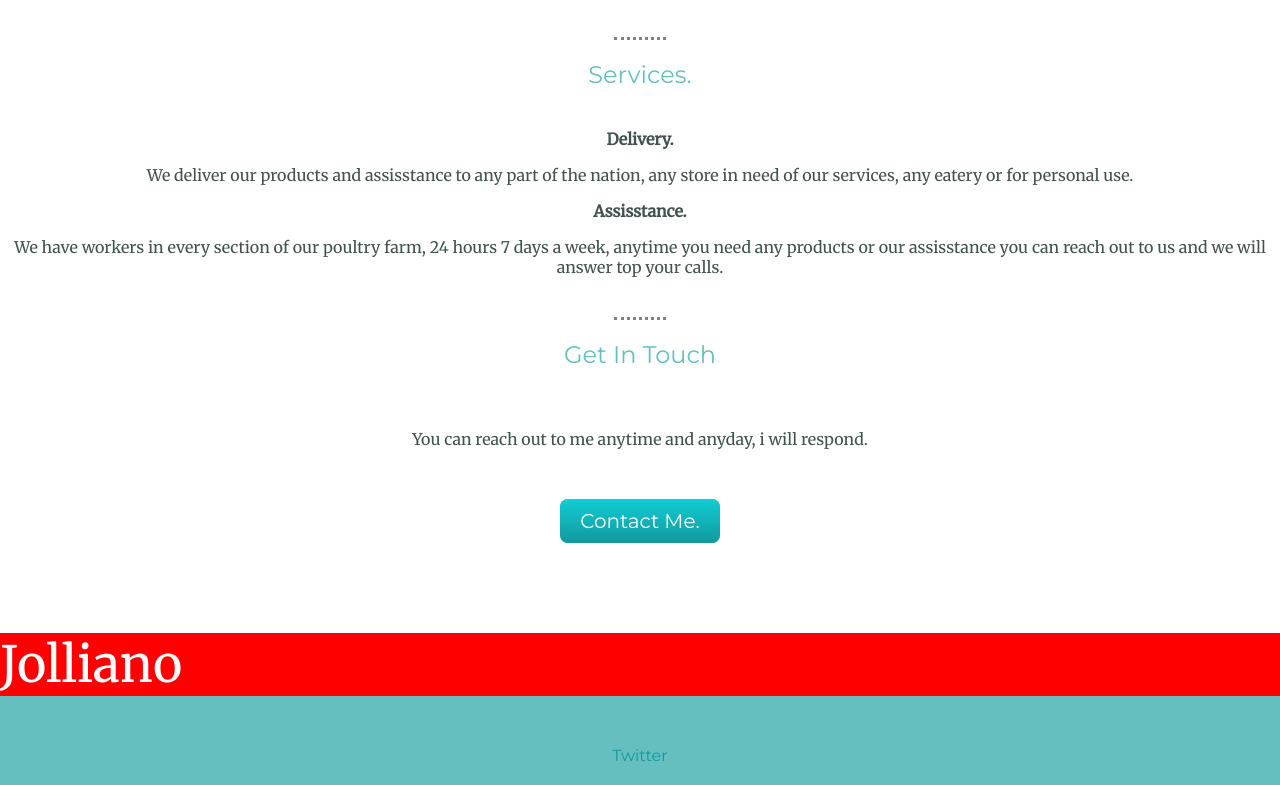
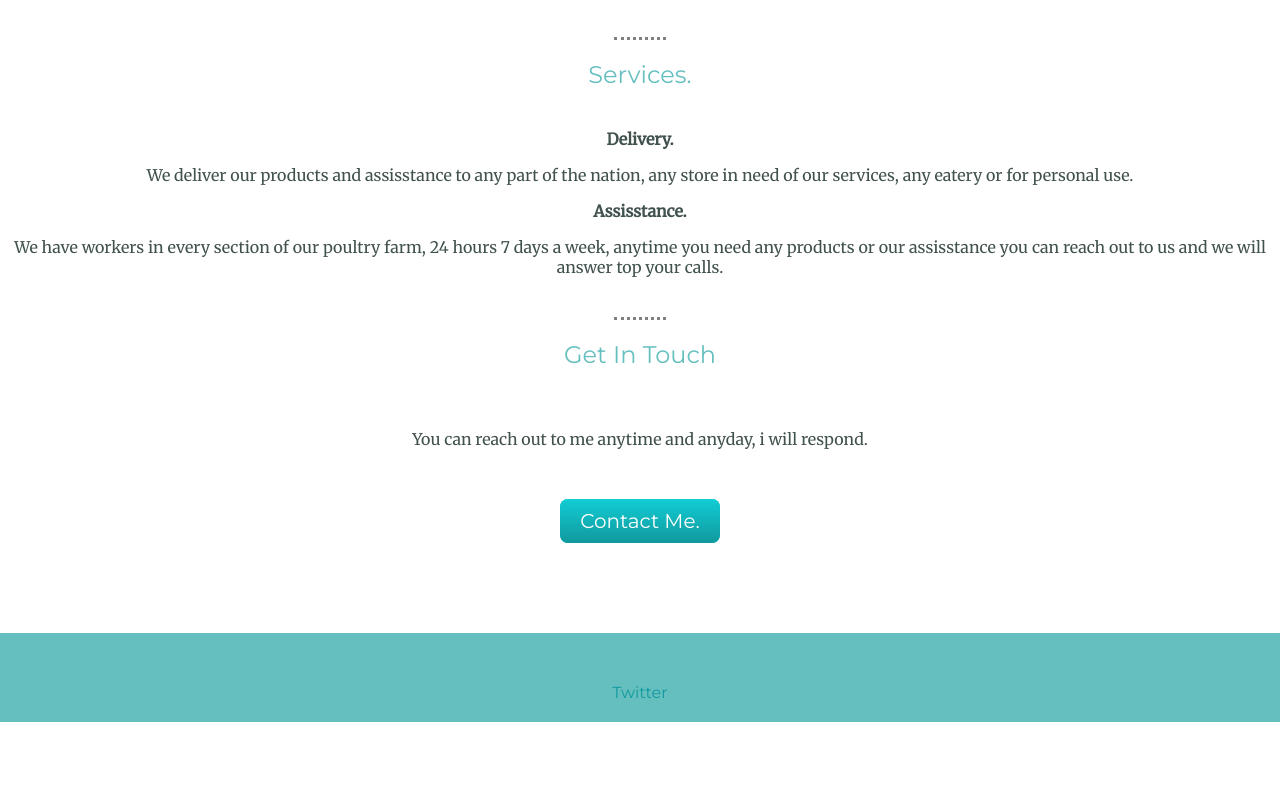
Before and after one commit to Jordan2920/portfolio, a plain HTML site: page index.html in a window 1280 px wide. Shown: the part 1376-2161 px from the top of the page. After the commit the page ends 2098 px from the top, so only its background shows below. Drawn offline with Linux system fonts and the light colour scheme.

Commit message:
Update index.html

```diff
--- a/index.html
+++ b/index.html
@@ -54,10 +54,6 @@
     </div>
     </div>
 
-    <div style="background-color:red; font-size:50px; display:flex; place-items:center; color:#fff;">
-        Jolliano
-    </div>
-
     <div class="bottom-container">
         <a class="footer-link" href="https://twitter.com/jordan_chuks">Twitter</a>
     </div>
```
